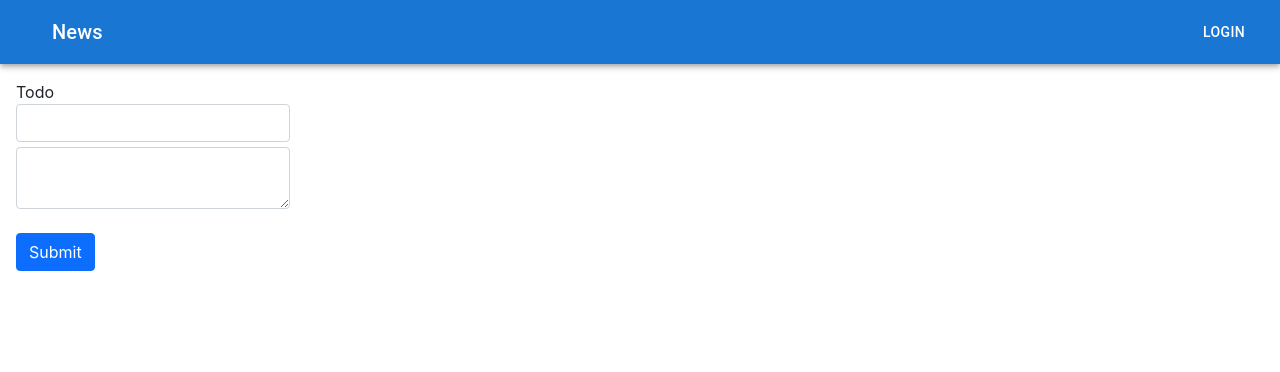
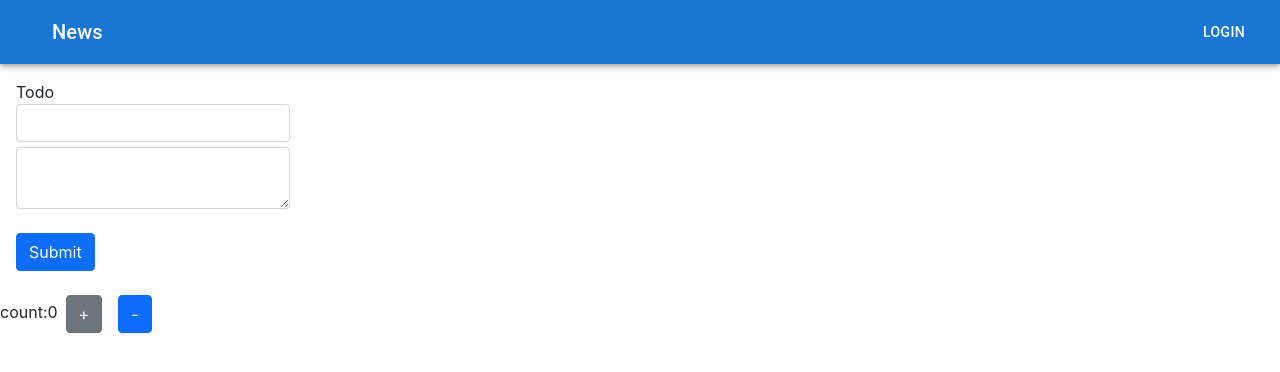
Before and after one commit to ranoaritsiky/ARCDEVELOPMENT, a React (Create React App) app: page / in a window 1280 px wide. Shown: the top 372 px of the page. Built offline with nearby package versions, Linux system fonts and the light colour scheme.

Commit message:
add counter in App to use counter using reducer

```diff
--- a/src/App.js
+++ b/src/App.js
@@ -1,11 +1,13 @@
 import NavBar from './components/Header/Header'
 import TodoMain from './components/Todo/TodoMain'
+import Counter from './components/Count/Index.js'
 
 function App() {
   return (
     <div className="App">
       <NavBar/>
       <TodoMain/>
+      <Counter/>
     </div>
   );
 }
```
